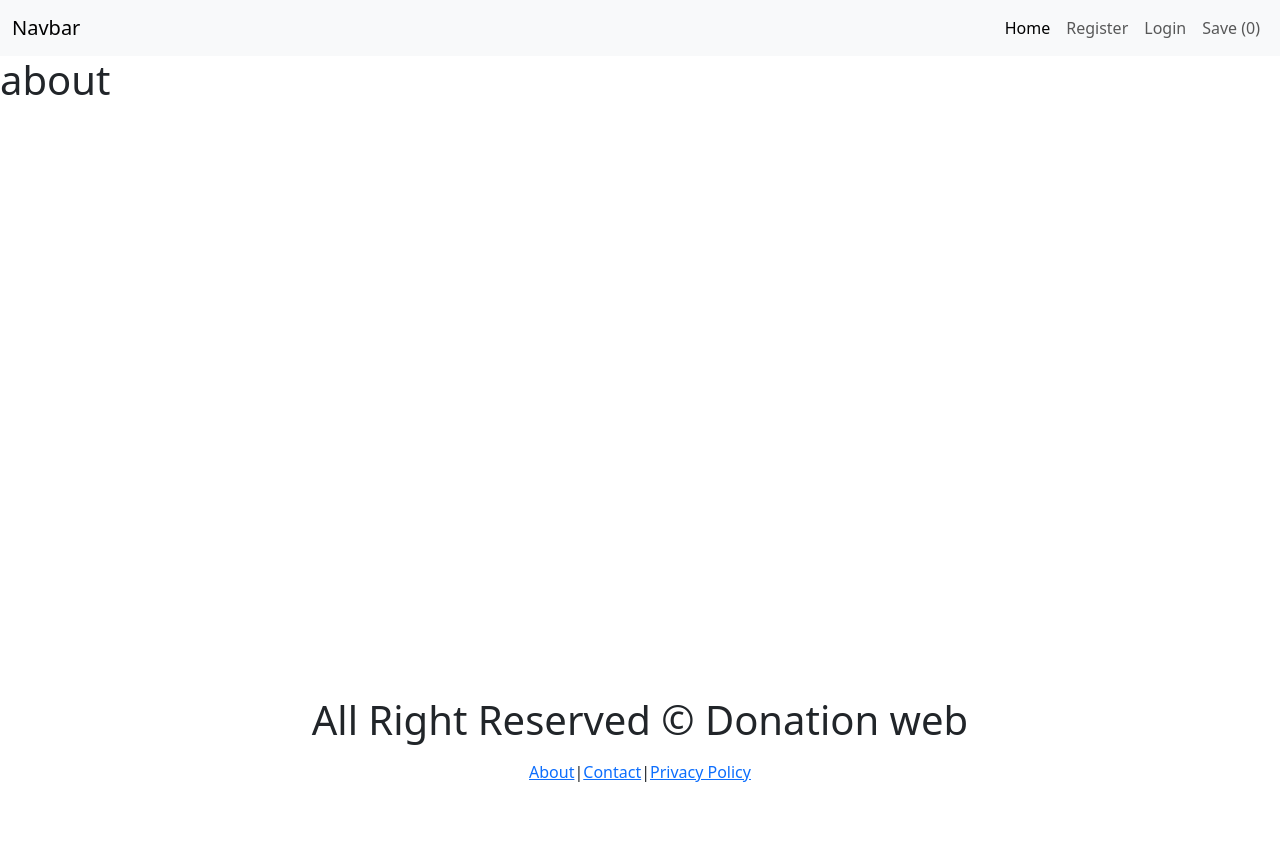
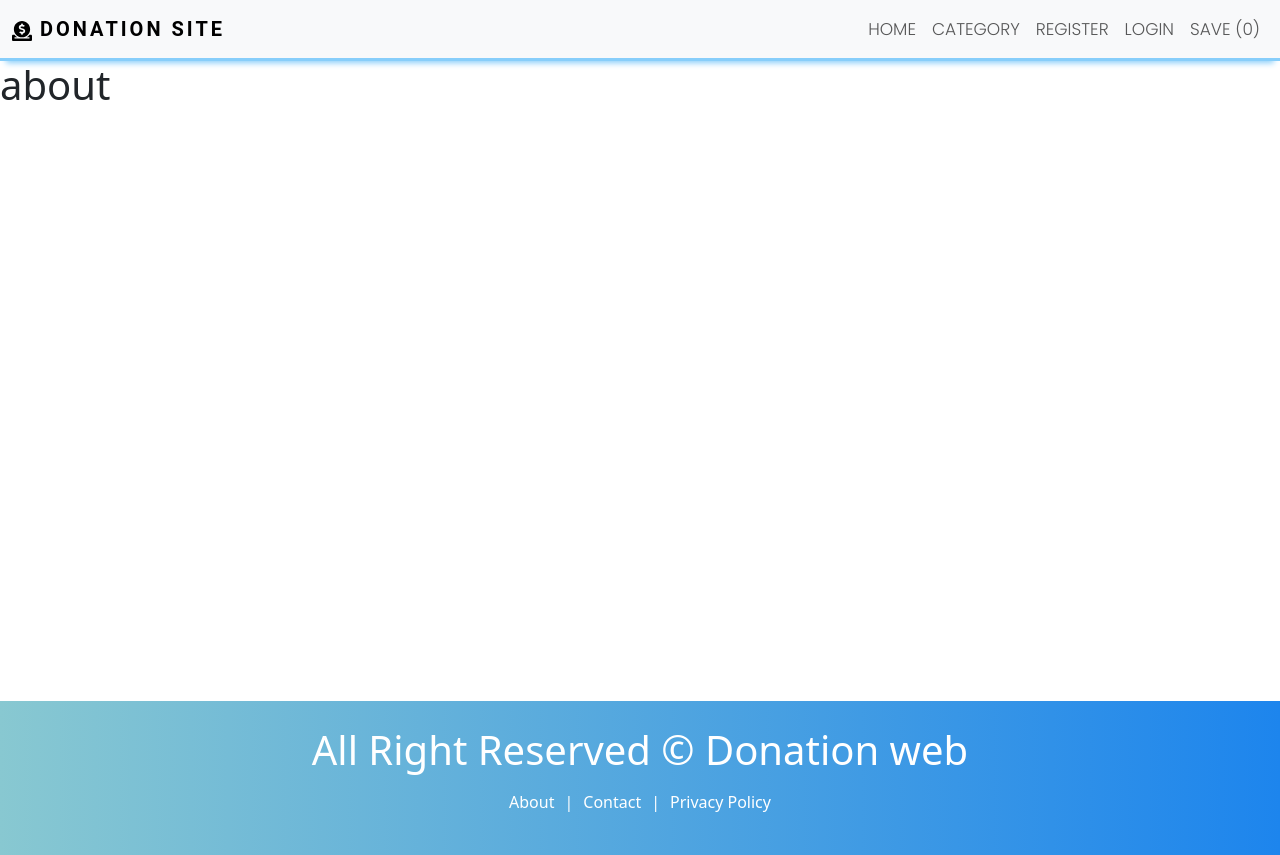
Before and after one commit to duvindunishad/donationapplication, a React (Create React App) app in the folder client/: page /about in a window 1280 px wide. Before the commit the page ends 800 px from the top, so only its background shows below. Built offline with nearby package versions, Linux system fonts and the light colour scheme.

Commit message:
update the header & page not found pages

```diff
--- a/client/src/components/layout/Header.js
+++ b/client/src/components/layout/Header.js
@@ -1,28 +1,32 @@
 import React from 'react';
-import { NavLink } from 'react-router-dom';
+import { NavLink, Link } from 'react-router-dom';
+import {FaDonate} from 'react-icons/fa';
 
 const Header = () => {
   return (
     <>
 <nav className="navbar navbar-expand-lg bg-body-tertiary">
   <div className="container-fluid">
-    <NavLink to="/" className="navbar-brand" href="#">Navbar</NavLink>
+    <Link to="/" className="navbar-brand"><FaDonate></FaDonate> Donation site</Link>
     <button className="navbar-toggler" type="button" data-bs-toggle="collapse" data-bs-target="#navbarSupportedContent" aria-controls="navbarSupportedContent" aria-expanded="false" aria-label="Toggle navigation">
       <span className="navbar-toggler-icon" />
     </button>
     <div className="collapse navbar-collapse" id="navbarSupportedContent">
       <ul className="navbar-nav ms-auto mb-2 mb-lg-0">
         <li className="nav-item">
-          <NavLink to="/" className="nav-link active" aria-current="page" href="#">Home</NavLink>
+          <NavLink to="/" className="nav-link" aria-current="page">Home</NavLink>
         </li>
         <li className="nav-item">
-          <NavLink to="/register" className="nav-link" href="#">Register</NavLink>
+          <NavLink to="/category" className="nav-link" aria-current="page">Category</NavLink>
         </li>
         <li className="nav-item">
-          <NavLink to="/login" className="nav-link" href="#">Login</NavLink>
+          <NavLink to="/register" className="nav-link">Register</NavLink>
         </li>
         <li className="nav-item">
-          <NavLink to="/save" className="nav-link" href="#">Save (0)</NavLink>
+          <NavLink to="/login" className="nav-link">Login</NavLink>
+        </li>
+        <li className="nav-item">
+          <NavLink to="/save" className="nav-link">Save (0)</NavLink>
         </li>
       </ul>
 
--- a/client/src/index.css
+++ b/client/src/index.css
@@ -1,12 +1,142 @@
-@import url('https://fonts.googleapis.com/css2?family=Playfair+Display:wght@700&family=Poppins:wght@300;400&display=swap');
+@import url("https://fonts.googleapis.com/css2?family=Playfair+Display:wght@700&family=Poppins:wght@300;400&display=swap");
 
-
-*{
+* {
   margin: 0;
   padding: 0;
   box-sizing: border-box;
- }
+}
 
- /* font-family: 'Poppins', sans-serif; */
+/* font-family: 'Poppins', sans-serif; */
+/* font-family: 'Playfair Display', serif; */
 
- /* font-family: 'Playfair Display', serif; */
+/* //navbar css */
+.navbar {
+  font-family: "Poppins", sans-serif;
+  font-size: 17px;
+  line-height: 26px;
+  text-transform: uppercase;
+  box-shadow: 0 8px 6px -6px #87CEFA	;
+  --webkit-box-shadow: 0 8px 6px -6px #87CEFA	;
+  border-bottom: solid #87CEFA	 !important;
+}
+
+.nav-link {
+  font-weight: 300 !important;
+}
+
+.active {
+  border-bottom: 2px solid #1E90FF	;
+}
+
+.navbar-brand {
+  font-weight: 700;
+  font-family: "roboto", sans-serif;
+  letter-spacing: 3px;
+}
+
+.search-form {
+  margin-right: 10px;
+  margin-top: 4px;
+}
+.search-form input {
+  border: none;
+  border-radius: 0;
+}
+.search-form button {
+  background-color: #000000;
+  border-radius: 0;
+  color: white;
+}
+
+/* -----------footer--------- */
+
+.footer {
+  color: white;
+  padding: 25px;
+  background: #000000; /* fallback for old browsers */
+  background: -webkit-linear-gradient(
+    to right,
+    #434343,
+    #000000
+  ); /* Chrome 10-25, Safari 5.1-6 */
+  background: linear-gradient(to right, #88c8d1	, #1d85ed	);
+}
+
+.footer a {
+  text-decoration: none;
+  color: white;
+  padding: 10px;
+}
+
+.footer a:hover {
+  color: #ffefba;
+  border-bottom: 1px solid #ffefba;
+}
+
+/* ------------page not found css------------- */
+.pnf {
+  display: flex;
+  min-height: 65vh;
+  flex-direction: column;
+  align-items: center;
+  justify-content: center;
+}
+
+.pnf-title {
+  font-size: 100px;
+  font-weight: 700;
+}
+
+.pnf-heading {
+  font-weight: normal;
+}
+
+.pnf-btn {
+  color: #1E90FF	;
+  border: 1px solid #1E90FF	;
+  text-decoration: none;
+  padding: 10px;
+  margin-top: 10px;
+}
+.pnf-btn:hover {
+  background-color: #1E90FF	;
+  color: white;
+}
+
+/* --------------contact us-------------*/
+.contactus {
+  margin: 0;
+  padding: 0;
+  height: 70vh;
+  display: flex;
+  align-items: center;
+  justify-content: center;
+}
+
+/* ==================== */
+.product-link {
+  text-decoration: none !important;
+  color: #1E90FF	 !important;
+}
+
+.cat-btn {
+  padding: 40px 0px;
+  font-size: 24px;
+  text-transform: uppercase;
+}
+.cat-btn:hover {
+  background-color: #434343;
+  color: white;
+}
+
+/* ---------------dashboard--------------- */
+
+.dashboard {
+  margin-top: 100px !important;
+}
+
+.dashboard-menu h4 {
+  background-color: #434343 !important;
+  color: white;
+  padding: 20px 0px;
+}
--- a/client/src/pages/Pagenotfound.js
+++ b/client/src/pages/Pagenotfound.js
@@ -1,10 +1,17 @@
-import React from 'react';
-import Layout from '../components/layout/Layout'
+import React from "react";
+import { Link } from "react-router-dom";
+import Layout from "./../components/layout/Layout";
 
 const Pagenotfound = () => {
   return (
-    <Layout>
-      <h1>page not found</h1>
+    <Layout title={"go back- page not found"}>
+      <div className="pnf">
+        <h1 className="pnf-title">404</h1>
+        <h2 className="pnf-heading">Oops ! Page Not Found</h2>
+        <Link to="/" className="pnf-btn">
+          Go Back
+        </Link>
+      </div>
     </Layout>
   );
 };
--- a/package.json
+++ b/package.json
@@ -28,6 +28,7 @@
     "jsonwebtoken": "^9.0.0",
     "mongoose": "^7.0.1",
     "morgan": "^1.10.0",
-    "nodemon": "^2.0.21"
+    "nodemon": "^2.0.21",
+    "react-icons": "^4.8.0"
   }
 }
```
Also changed, not shown: 1 other file (tests, documents, lock files or other folders).
